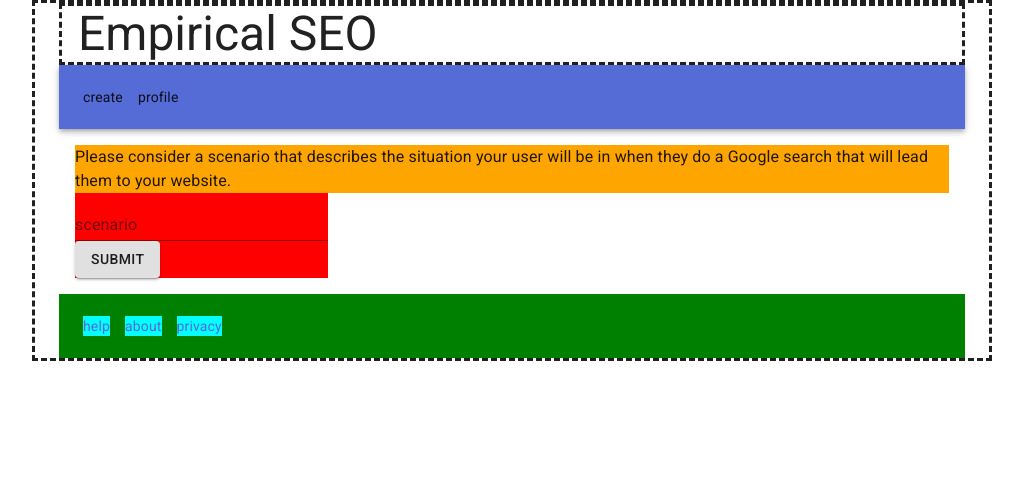
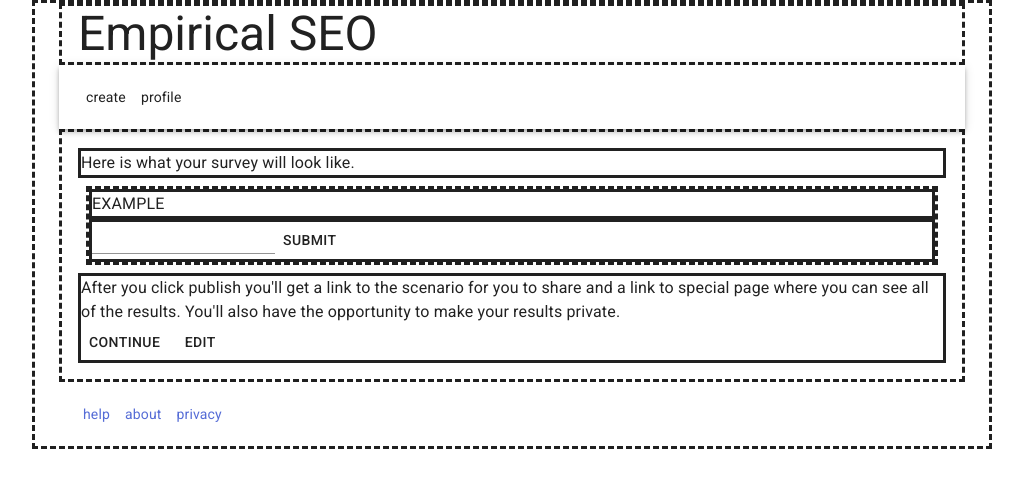
Before and after one commit to noconsulate/empirical-seo, a Next.js app: page /create in a window 1280 px wide. Shown: the top 488 px of the page, without its empty margins (128-1151 px from the left). Built offline with nearby package versions, Linux system fonts and the light colour scheme; no server answers.

Commit message:
refactor

```diff
--- a/components/ComponentBoilerplate.js
+++ b/components/ComponentBoilerplate.js
@@ -3,7 +3,7 @@ import { makeStyles } from '@material-ui/core/styles'
 
 const useStyles = makeStyles(theme => ({
   root: {
-    padding: theme.spacing(2)
+
   }
 }))
 
--- a/components/Survey.js
+++ /dev/null
@@ -1,55 +0,0 @@
-import React, { useState } from 'react'
-import { makeStyles } from '@material-ui/core/styles'
-
-import { Typography, Grid, TextField, Button } from '@material-ui/core'
-
-const useStyles = makeStyles(theme => ({
-  form: {
-    backgroundColor: 'red',
-    alignItems: 'center',
-  },
-  content: {
-    backgroundColor: 'yellow',
-  },
-}))
-
-const Survey = props => {
-  const classes = useStyles()
-
-  const [text, setText] = useState('')
-
-  const handleChange = event => {
-    setText(event.target.value)
-  }
-
-  const handleSubmit = event => {
-    event.preventDefault()
-  }
-
-  return (
-    <>
-      <Grid container direction='column'>
-        <div className={classes.content}>
-          <Typography variant='body1'>
-            {props.scenario}
-          </Typography>
-        </div>
-        <form
-          className={classes.form}
-          autoComplete='off'
-          onSubmit={handleSubmit}
-        >
-          <TextField
-            value={text}
-            onChange={handleChange}
-          />
-          <Button type='submit'>
-            google!
-            </Button>
-        </form>
-      </Grid>
-    </>
-  )
-}
-
-export default Survey
--- a/components/create/Draft.js
+++ b/components/create/Draft.js
@@ -5,24 +5,21 @@ import { connect } from 'react-redux'
 import { fbAuth } from '../../config/firebase'
 import { removeUser } from '../../reducers/userSlice'
 
-import Survey from '../Survey'
+import Survey from '../survey/SurveyForm'
 
 const useStyles = makeStyles(theme => ({
-  root: {
-    padding: theme.spacing(2)
+  description: {
+    border: 'solid'
   },
-  description: {
-    backgroundColor: 'orange',
-  },
-  draft: {
-    border: 'solid',
+  survey: {
+    border: 'dashed',
+    margin: theme.spacing(1),
   },
 }))
 
 const Draft = props => {
   const classes = useStyles()
   const { isUser, userEmail } = props.user
-  console.log(isUser)
   const { handlePublish, handlePublishIsUser, handleGoBack, scenarioText } = props
 
   if (scenarioText === null) {
@@ -63,14 +60,14 @@ const Draft = props => {
   }
 
   return (
-    <div className={classes.root}>
+    <>
       <Grid container>
         <Grid item className={classes.description} xs={12}>
           <Typography variant='body1'>
             Here is what your survey will look like.
           </Typography>
         </Grid>
-        <Grid item className={classes.draft} xs={12}>
+        <Grid item className={classes.survey} xs={12}>
           <Survey scenario={scenarioText} />
         </Grid>
         <Grid item className={classes.description}>
@@ -87,7 +84,7 @@ const Draft = props => {
           </Grid>
         </Grid>
       </Grid>
-    </div>
+    </>
   )
 }
 const mapState = state => ({
--- a/components/create/LoginForm.js
+++ b/components/create/LoginForm.js
@@ -4,10 +4,7 @@ import { makeStyles } from '@material-ui/core/styles'
 import Link from '../../src/Link'
 
 const useStyles = makeStyles(theme => ({
-  root: {
-    padding: theme.spacing(2),
-    backgroundColor: 'pink',
-  }
+
 }))
 
 export default function (props) {
@@ -38,7 +35,7 @@ export default function (props) {
   }
 
   return (
-    <div className={classes.root}>
+    <>
       <Grid container>
         <Grid item>
           <Typography variant='body1'>
@@ -96,6 +93,6 @@ export default function (props) {
         </Button>
         </Grid>
       </Grid>
-    </div>
+    </>
   )
 }
--- a/components/create/ScenarioForm.js
+++ b/components/create/ScenarioForm.js
@@ -3,14 +3,11 @@ import { Typography, TextField, Grid, Button } from '@material-ui/core'
 import { makeStyles } from '@material-ui/core/styles'
 
 const useStyles = makeStyles(theme => ({
-  root: {
-    padding: theme.spacing(2)
-  },
   description: {
-    backgroundColor: 'orange',
+    border: 'solid',
   },
   form: {
-    backgroundColor: 'red',
+    border: 'solid',
   }
 }))
 
@@ -30,7 +27,6 @@ export default function (props) {
   }
   return (
     <>
-    <div className={classes.root}>
       <Grid container>
         <Grid item className={classes.description}>
         <Typography variant='body1'>
@@ -53,7 +49,6 @@ export default function (props) {
         </form>
         </Grid>
       </Grid>
-    </div>
     </>
   )
 }
--- a/components/layout/Footer.js
+++ b/components/layout/Footer.js
@@ -14,10 +14,9 @@ import Link from '../../src/Link'
 const useStyles = makeStyles({
   navButton: {
     marginRight: 15,
-    backgroundColor: 'cyan',
   },
   toolbar: {
-    backgroundColor: 'green'
+    border: 'dash',
   }
 })
 
--- a/components/layout/NavBar.js
+++ b/components/layout/NavBar.js
@@ -9,6 +9,8 @@ const useStyles = makeStyles({
     marginRight: 15,
   },
   navBar: {
+    backgroundColor: 'white',
+    border: 'dashed',
   },
   email: {
 
--- /dev/null
+++ b/components/survey/SurveyForm.js
@@ -0,0 +1,56 @@
+import React, { useState } from 'react'
+import { makeStyles } from '@material-ui/core/styles'
+
+import { Typography, Grid, TextField, Button } from '@material-ui/core'
+
+const useStyles = makeStyles(theme => ({
+  form: {
+    border: 'solid',
+  },
+  content: {
+    border: 'solid',
+  },
+}))
+
+const Survey = props => {
+  const classes = useStyles()
+
+  const { scenario, handleSubmit } = props
+
+  const [formText, setFormText] = useState('')
+
+  const handleChange = event => {
+    setFormText(event.target.value)
+  }
+
+  const handleSubmitInternal = event => {
+    console.log('hello')
+    handleSubmit(event, formText)
+  }
+
+  return (
+    <>
+      <div className={classes.content}>
+        <Typography variant='body1'>
+          {scenario}
+        </Typography>
+      </div>
+      <div className={classes.form}>
+        <form
+          autoComplete='off'
+          onSubmit={handleSubmitInternal}
+        >
+          <TextField
+            value={formText}
+            onChange={handleChange}
+          />
+        <Button type='submit'>
+          SUBMIT
+        </Button>
+        </form>
+      </div>
+    </>
+  )
+}
+
+export default Survey
--- a/pages/create.js
+++ b/pages/create.js
@@ -19,6 +19,10 @@ import ThankYou from '../components/create/ThankYou'
 import Success from '../components/create/Success'
 
 const useStyles = makeStyles(theme => ({
+  root: {
+    padding: theme.spacing(2),
+    border: 'dashed',
+  },
   extra: {
     backgroundColor: 'red',
   },
@@ -41,7 +45,7 @@ const Create = props => {
   const [scenarioUid, setScenarioUid] = useState('')
   const [pageControl, setPageControl] = useState(0)
   const [formText, setFormText] = useState('')
-  const [scenarioText, setScenarioText] = useState('')
+  const [scenarioText, setScenarioText] = useState('EXAMPLE')
 
   const { userEmail, userUid, isUser, fbSignOut } = props.user
 
@@ -50,8 +54,8 @@ const Create = props => {
   const [_count, forceUpdate] = React.useReducer(x => x + 1, 0)
 
   useEffect(() => {
-    // reset state for when user clicks on create button
-    setPageControl(0)
+    // reset state for when user clicks on create button**DOESNOTWORK**
+    setPageControl(1)
     setFormText('')
     forceUpdate()
   }, [])
@@ -192,11 +196,11 @@ const Create = props => {
   }
 
   const pageContent = (
-    <>
+    <div className={classes.root}>
       {
         viewControl()
       }
-    </>
+    </div>
   )
 
   return (
```
Also changed, not shown: components/survey/ThankYou.js (added, +45 -0 lines), pages/survey.js (+60 -41 lines).
